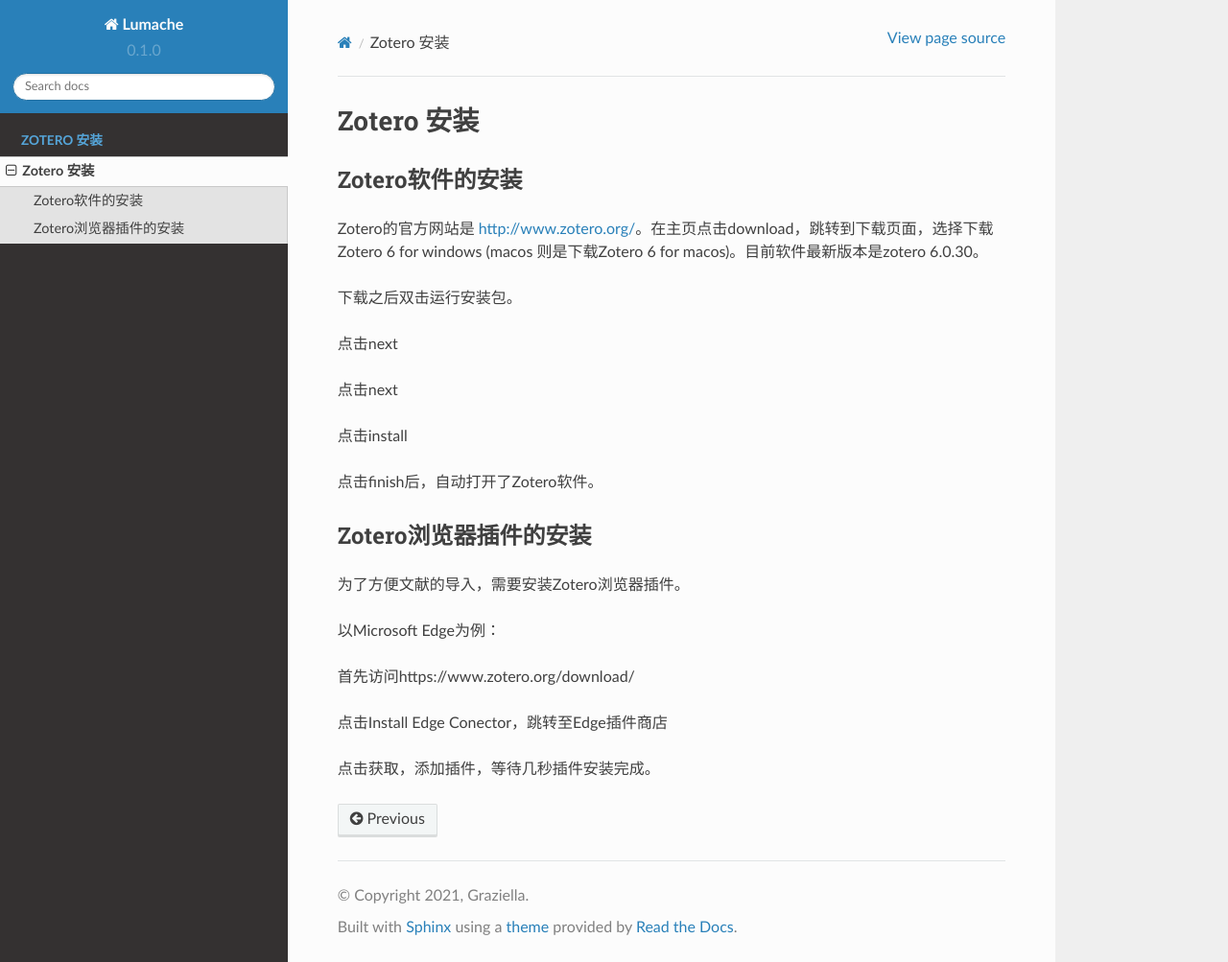
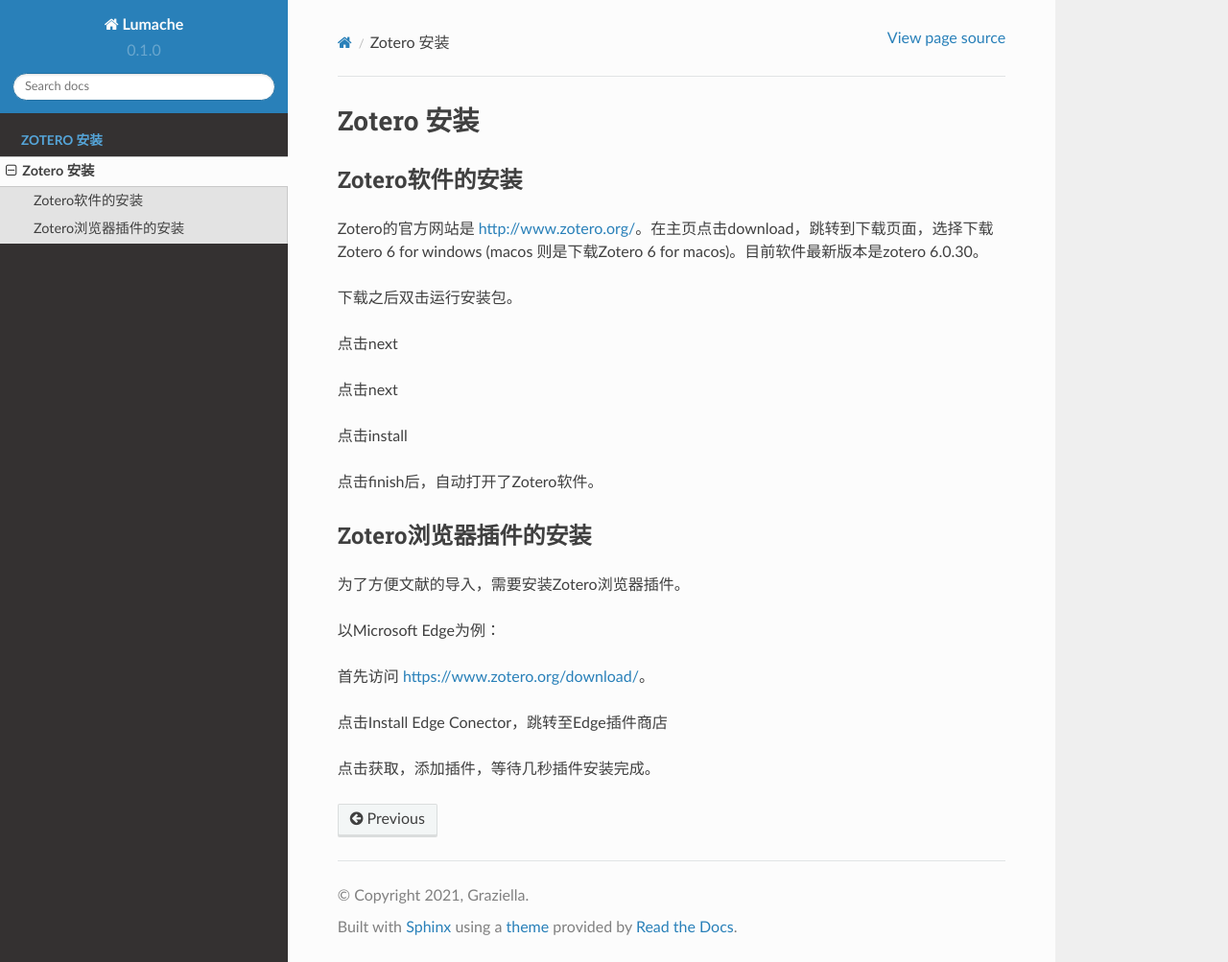
Before and after one commit to sch401/zotero-tutorial, a Sphinx documentation site: the page built from docs/source/content/installation.rst, in a window 1280 px wide and 1003 px high. Shown: the whole window at 96% size. Built offline with Sphinx 7.4.7 and the Read the Docs theme 2.0.0, drawn with Linux system fonts in a browser that asks for light colours; part of the change alters nothing that is shown.

```diff
--- a/docs/source/content/installation.rst
+++ b/docs/source/content/installation.rst
@@ -20,7 +20,7 @@ Zotero浏览器插件的安装
 
 以Microsoft Edge为例：
 
-首先访问https://www.zotero.org/download/
+首先访问 `https://www.zotero.org/download/ <https://www.zotero.org/download/>`_。
 
 点击Install Edge Conector，跳转至Edge插件商店
 
```
